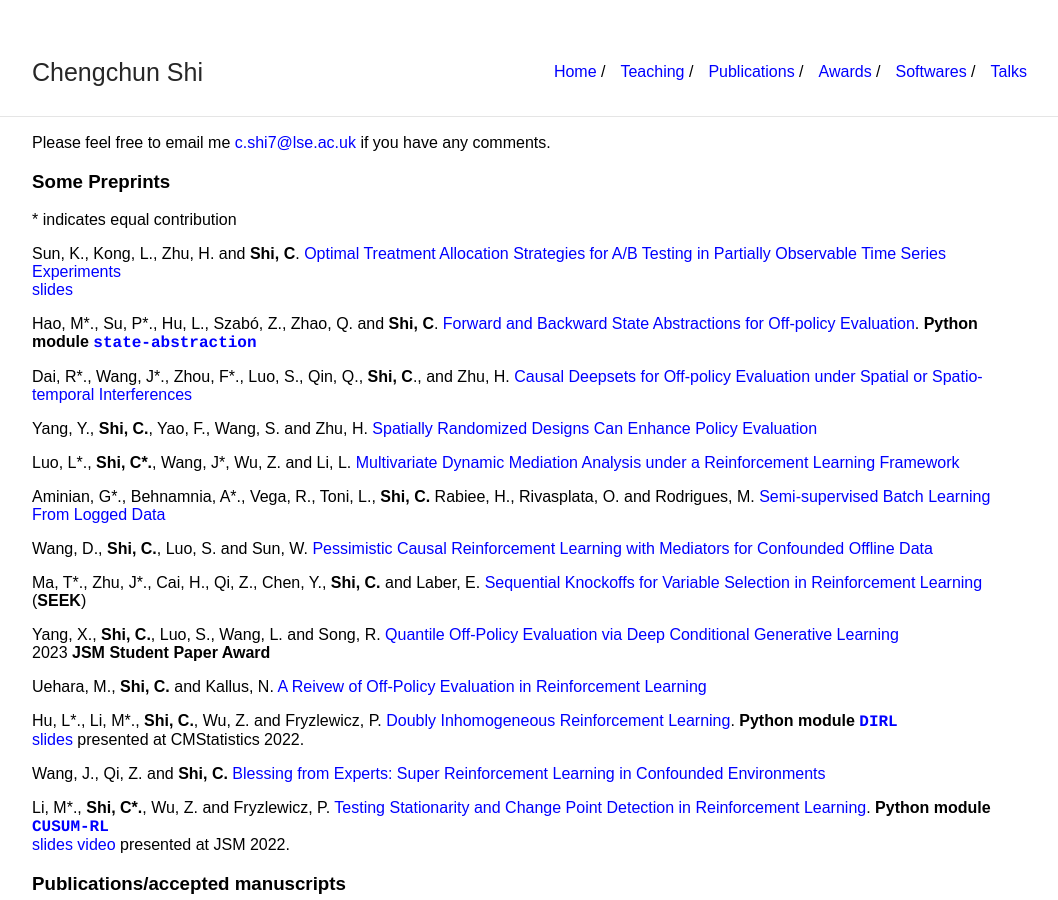
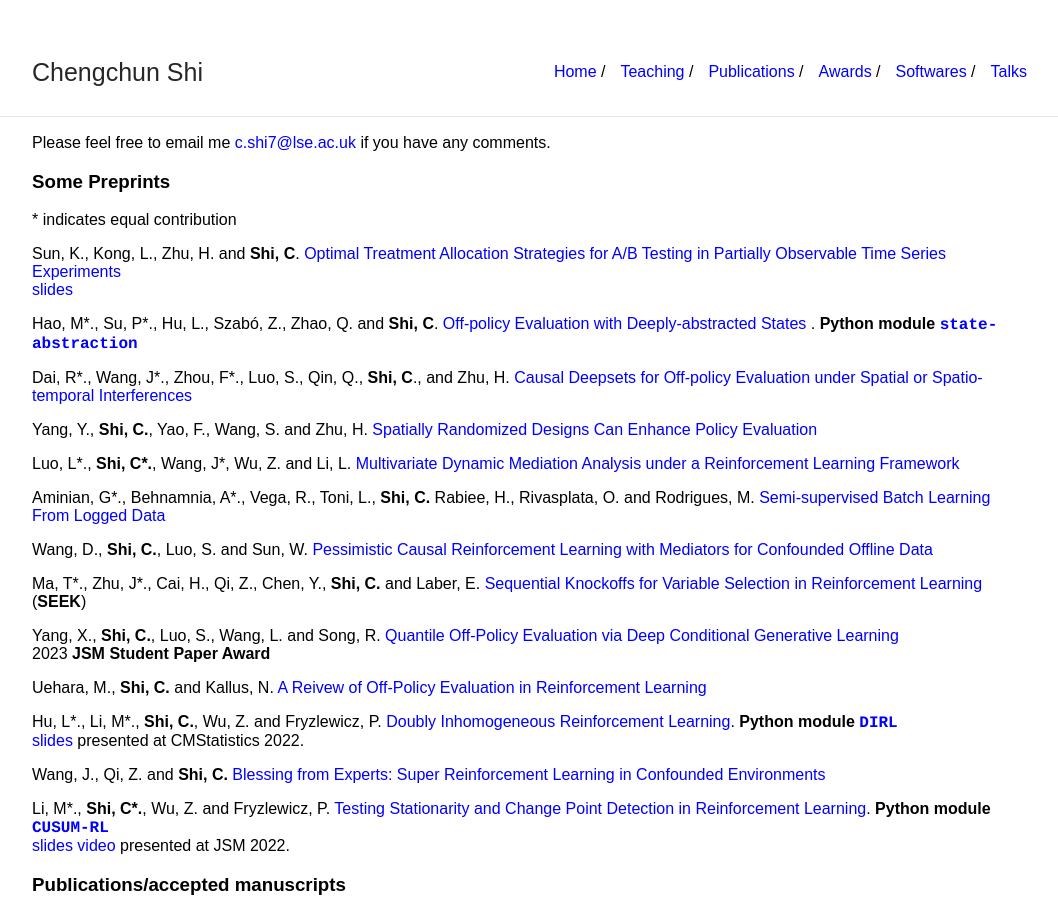
Before and after one commit to callmespring/callmespring.github.io, a Jekyll site: the page built from publication.md, in a window 1280 px wide and 900 px high. Shown: the whole window, without its empty margins (108-1166 px from the left). Built offline with Jekyll 4.4.1, drawn with Linux system fonts in a browser that asks for light colours.

Commit message:
Update publication.md

```diff
--- a/publication.md
+++ b/publication.md
@@ -13,8 +13,8 @@ Please feel free to email me <c.shi7@lse.ac.uk> if you have any comments.
 
 Sun, K., Kong, L., Zhu, H. and **Shi, C**. [Optimal Treatment Allocation Strategies for A/B Testing in Partially Observable Time Series Experiments](https://arxiv.org/pdf/2408.05342) <br/> [<font size="3">slides</font>](./slides/design.pdf)
 
-Hao, M\*., Su, P\*., Hu, L., Szabó, Z., Zhao, Q. and **Shi, C**. [Forward and Backward State Abstractions for Off-policy
-Evaluation](https://arxiv.org/pdf/2406.19531). **Python module** [<span style="font-family:courier;">**state-abstraction**</span>](https://github.com/pufffs/state-abstraction)
+Hao, M\*., Su, P\*., Hu, L., Szabó, Z., Zhao, Q. and **Shi, C**. [Off-policy Evaluation with Deeply-abstracted States
+](https://arxiv.org/pdf/2406.19531). **Python module** [<span style="font-family:courier;">**state-abstraction**</span>](https://github.com/pufffs/state-abstraction)
 
 Dai, R\*., Wang, J\*., Zhou, F\*., Luo, S., Qin, Q., **Shi, C**., and Zhu, H. [Causal Deepsets for Off-policy Evaluation under Spatial or
 Spatio-temporal Interferences](https://arxiv.org/pdf/2407.17910)
```
